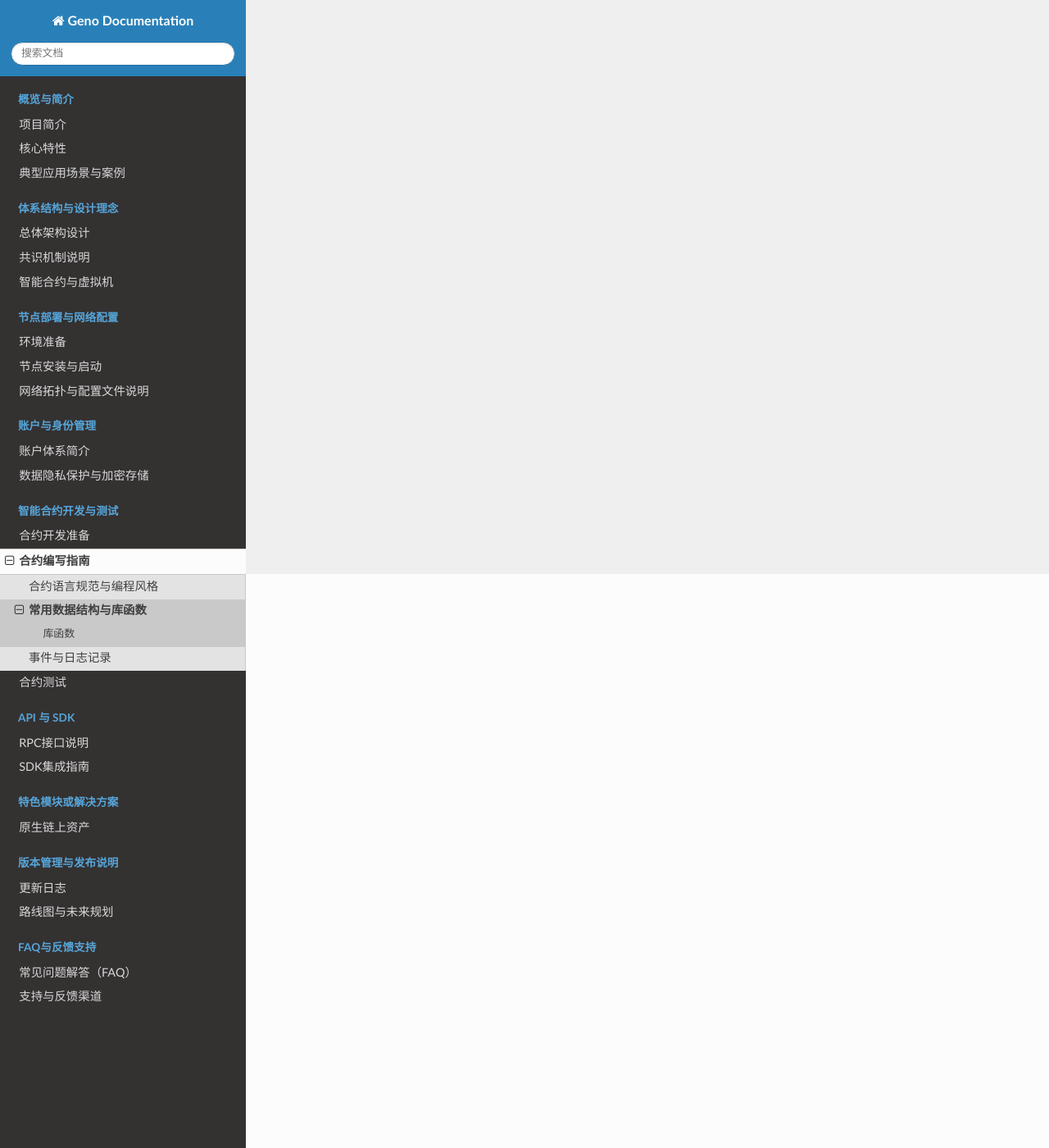
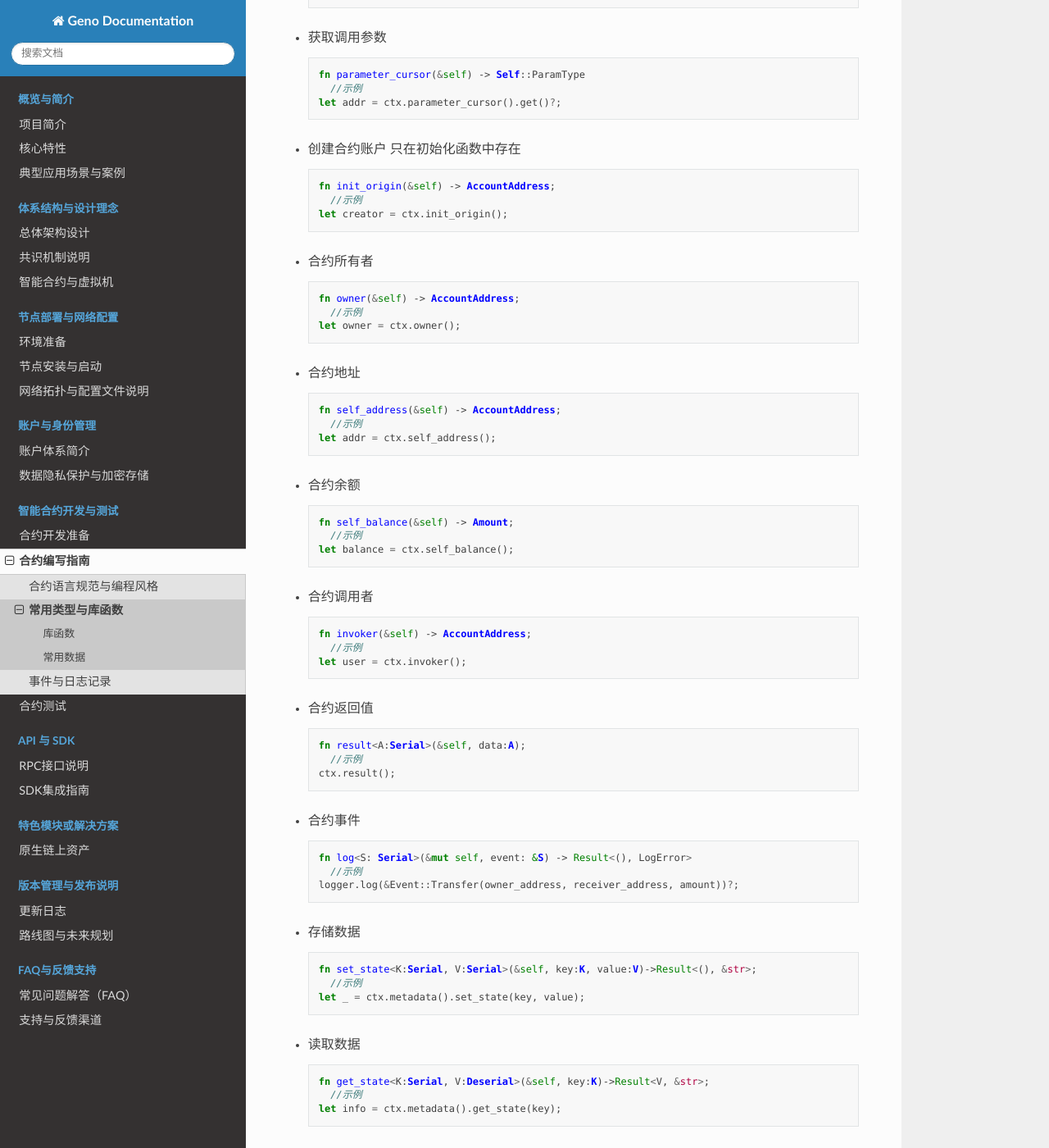
Before and after one commit to geno-labs/geno-docs, a Sphinx documentation site: the page built from source/contract/guide/grammar.md, in a window 1280 px wide and 1400 px high, scrolled down 700 px. Shown: the whole window at 82% size. Built offline with Sphinx 7.4.7 and the Read the Docs theme 3.1.0, drawn with Linux system fonts in a browser that asks for light colours; some of the changed text lies outside the part shown.

Commit message:
fix add host func
Signed-off-by: kent <xq-310@163.com>

````diff
--- a/source/contract/guide/grammar.md
+++ b/source/contract/guide/grammar.md
@@ -1,10 +1,167 @@
-# 常用数据结构与库函数
+# 常用类型与库函数
 
 ## 库函数
 
-用户可以通过库函数，访问某些区块链执行上下文中的信息。例如，区块时间，合约地址等。
+用户可以通过库函数，访问某些区块链执行上下文中的信息。例如，区块时间，合约地址等。访问这些库函数的时候一般都是通过，固定的参数`ctx: &impl HasReceiveContext<()>,`，所以我们以下示例中，都是使用`ctx`代表这个合约上下。
 
 * 区块时间
   ```rust
+  fn slot_time(&self) -> SlotTime
+  //示例
   let time = ctx.metadata().slot_time()；
   ```
+* 区块高度
+  ```rust
+  fn height(&self) -> u64
+  //示例
+  let height = ctx.metadata().height()；
+  ```
+* 交易hash
+  ```rust
+  fn tx_hash(&self)->String
+  //示例
+  let tx_hash = ctx.metadata().tx_hash()；
+  ```
+* 获取调用参数
+  ```rust
+  fn parameter_cursor(&self) -> Self::ParamType
+    //示例
+  let addr = ctx.parameter_cursor().get()?;
+  ```
+* 创建合约账户
+  只在初始化函数中存在
+  ```rust
+  fn init_origin(&self) -> AccountAddress;
+    //示例
+  let creator = ctx.init_origin();
+  ```
+* 合约所有者
+  ```rust
+  fn owner(&self) -> AccountAddress;
+    //示例
+  let owner = ctx.owner();
+  ```
+* 合约地址
+  ```rust
+  fn self_address(&self) -> AccountAddress;
+    //示例
+  let addr = ctx.self_address();
+  ```
+* 合约余额
+  ```rust
+  fn self_balance(&self) -> Amount;
+    //示例
+  let balance = ctx.self_balance();
+  ```
+* 合约调用者
+  ```rust
+  fn invoker(&self) -> AccountAddress;
+    //示例
+  let user = ctx.invoker();
+  ```
+* 合约返回值
+  ```rust
+  fn result<A:Serial>(&self, data:A);
+    //示例
+  ctx.result();
+  ```
+* 合约事件
+  ```rust
+  fn log<S: Serial>(&mut self, event: &S) -> Result<(), LogError>
+    //示例
+  logger.log(&Event::Transfer(owner_address, receiver_address, amount))?;
+  ```
+* 存储数据
+  ```rust
+  fn set_state<K:Serial, V:Serial>(&self, key:K, value:V)->Result<(), &str>;
+    //示例
+  let _ = ctx.metadata().set_state(key, value);
+  ```
+* 读取数据
+  ```rust
+  fn get_state<K:Serial, V:Deserial>(&self, key:K)->Result<V, &str>;
+    //示例
+  let info = ctx.metadata().get_state(key);
+  ```
+* 转账&调用合约
+  ```rust
+  fn invoke<K:Serial, V:Deserial>(
+        &self,
+        ca: &AccountAddress,
+        receive_name: String,
+        amount: Amount,
+        parameter: K,
+    ) -> Result<V,&str>;
+    //示例
+  let r = match ctx.invoke::<Request, InitParams>(
+                &contract_addres,
+                function,
+                Amount::zero(),
+                a
+            );
+  ```
+
+## 常用数据
+* 常用声明宏
+  - 根据条件判断是否返回错误；
+    ```rust
+    ensure!()
+      //示例
+    ensure!(sender_balance >= amount, ReceiveError::InsufficientFunds);
+    ```
+  - 返回错误，请提前定制错误类型；
+    ```rust
+    bail!()
+      //示例
+    bail!(ReceiveError::ErrSetData);
+    ```
+
+* 常用过程宏
+  - 合约状态宏
+    ```rust
+    #[contract_state(contract="Storage")]
+    ```
+  - 合约初始化方法宏
+
+    ```rust
+    #[init(contract="Storage")]
+    ```
+  - 合约调用方法宏
+    ```rust
+    #[receive(contract="Storage",name="get")]
+    ```
+  - 交互数据
+    ```rust
+    #[derive(SchemaType)]
+    ```
+  - 事件数据
+    ```rust
+    #[contract_event(contract = "Storage")]
+    ```
+
+
+
+* 常用类型
+  由于合约以Rust为宿主语言，所以你可以使用Rust支持的所有类型。但是为了方便编写合约，我也提供了一些内置的数据类型。
+  - Amount
+    表示链上代币的数量，实际类型是`u64`。
+  - Timestamp
+    ```rust
+    pub struct Timestamp {
+    // Milliseconds since unix epoch.
+        pub(crate) milliseconds: u64,
+    }
+    ```
+    表示时间————自unix纪元以来的毫秒，实际类型是`u64`。
+  - AccountAddress
+    ```rust
+    pub struct AccountAddress(pub [u8; ACCOUNT_ADDRESS_SIZE]);
+    ```
+    表示账户地址，长度为42的`u8`数组；
+  - Duration
+    ```rust
+    pub struct Duration {
+        pub(crate) milliseconds: u64,
+    }
+    ```
+    以毫秒为单位的时间长度，实际类型是`u64`。
````
